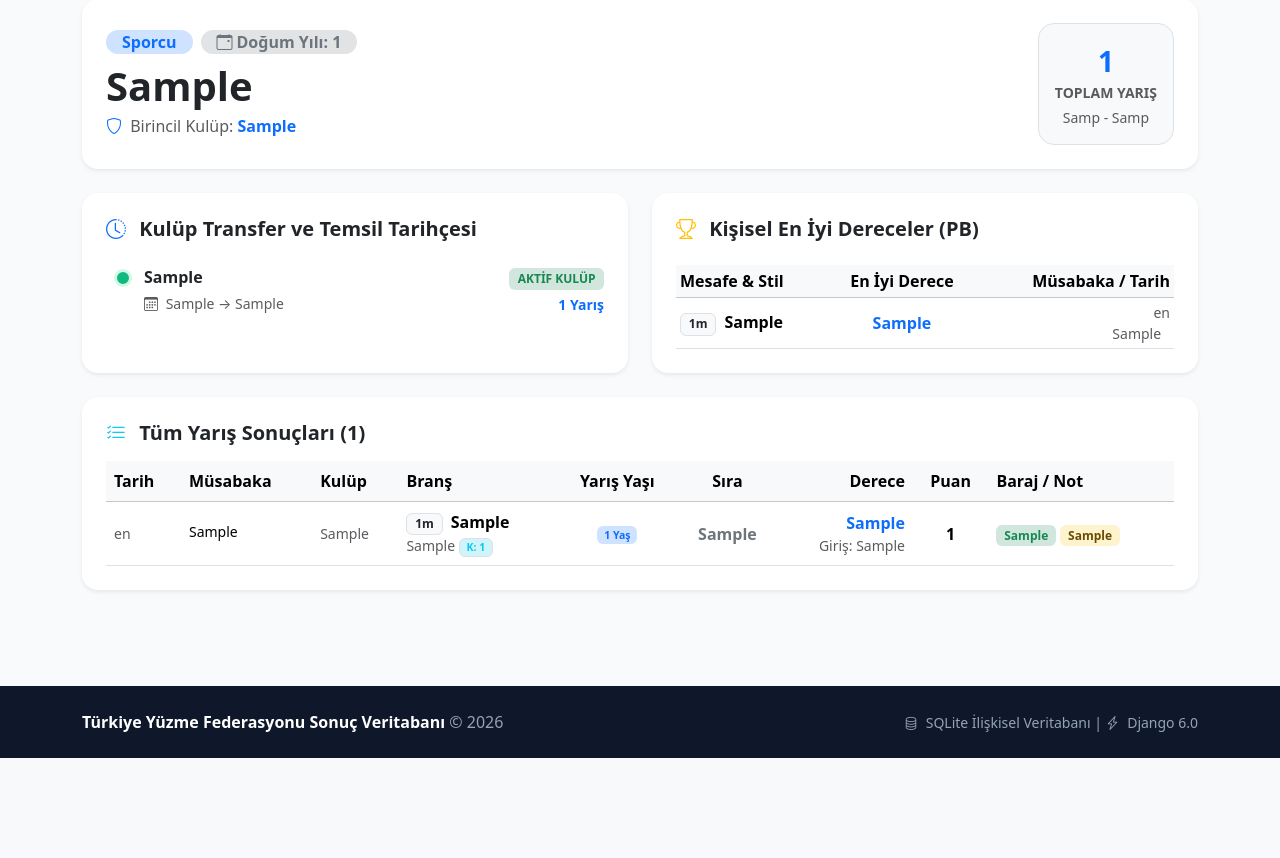
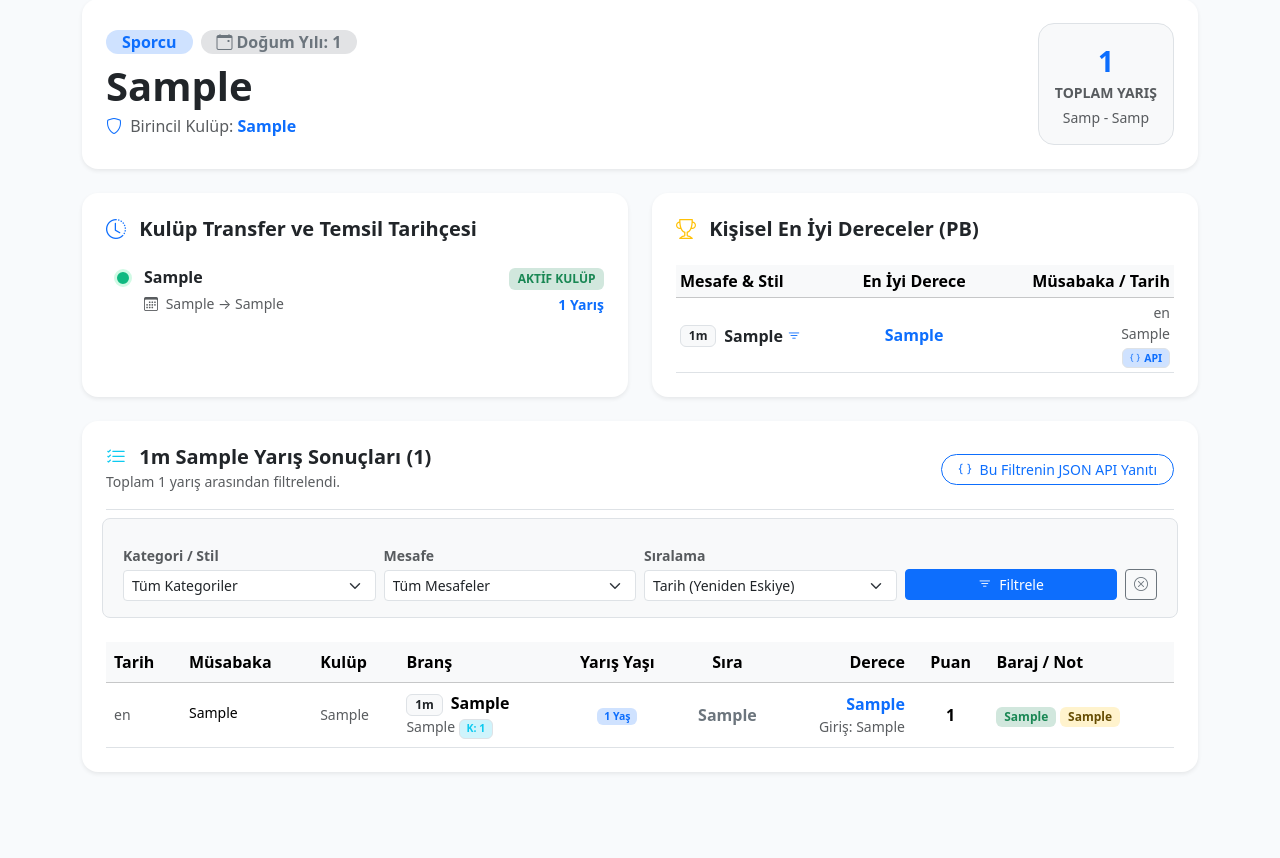
Before and after one commit to ozztozz/old_result, a Django app: page /sporcular/1/?kategori=Sample&mesafe=1 in a window 1280 px wide. Shown: the part 121-979 px from the top of the page. Before the commit the page ends 879 px from the top, so only its background shows below. Run offline with Django 5.2, Linux system fonts and the light colour scheme; tables that the repository leaves empty hold one stand-in row (values such as "Sample post").

Commit message:
feat(api): kategori ve mesafe secimine gore yuzucunun tum sonuclarini donen ozellik ve arayuz eklendi

```diff
--- a/yuzme_projesi/sonuclar/urls.py
+++ b/yuzme_projesi/sonuclar/urls.py
@@ -15,6 +15,8 @@
     path('api/sporcu-ara/', views.api_sporcu_ara, name='api_sporcu_ara'),
     path('api/sporcu-eslestir/', views.api_sporcu_eslestir, name='api_sporcu_eslestir'),
     path('api/sporcular/<int:sporcu_id>/sonuclar/', views.api_sporcu_sonuclari, name='api_sporcu_sonuclari'),
+    path('api/sporcular/<int:sporcu_id>/sonuclar/<str:kategori>/<int:mesafe>/', views.api_sporcu_sonuclari, name='api_sporcu_kategori_mesafe_sonuclari'),
+    path('api/sporcular/<int:sporcu_id>/<str:kategori>/<int:mesafe>/', views.api_sporcu_sonuclari, name='api_sporcu_kategori_mesafe_sonuclari_short'),
     path('api/sporcular/<int:sporcu_id>/', views.api_sporcu_sonuclari, name='api_sporcu_detay_api'),
     path('api/sporcu-sonuclari/', views.api_sporcu_sonuclari, name='api_sporcu_sonuclari_query'),
     path('api/canli-aktar/', views.api_canli_aktar, name='api_canli_aktar'),
--- a/yuzme_projesi/sonuclar/views.py
+++ b/yuzme_projesi/sonuclar/views.py
@@ -89,7 +89,7 @@
 
 
 def sporcu_detay(request, pk):
-    """Sporcu detay sayfası: Profil, Kulüp Tarihçesi, En İyi Dereceler (PB) ve Tüm Yarışları."""
+    """Sporcu detay sayfası: Profil, Kulüp Tarihçesi, En İyi Dereceler (PB) ve Kategori/Mesafe filtreli Yarış Sonuçları."""
     sporcu = get_object_or_404(Sporcu.objects.select_related('birincil_kulup'), pk=pk)
 
     # Kulüp Transfer Tarihçesi
@@ -98,18 +98,51 @@
     # Kişisel En İyi Dereceler (PB)
     pbs = sporcu.en_iyi_dereceler()
 
-    # Tüm Yarış Sonuçları (Sayfalanmış)
-    sonuclar_qs = sporcu.yaris_sonuclari.select_related('kulup').order_by('-yaris_tarihi_baslangic', 'id')
+    # Kategori (Stil) ve Mesafe Filtreleri
+    kategori = (request.GET.get('kategori') or request.GET.get('stil') or '').strip()
+    mesafe_raw = request.GET.get('mesafe', '').strip()
+    sirala = request.GET.get('sirala', 'tarih_desc')
+
+    sonuclar_qs = sporcu.yaris_sonuclari.select_related('kulup')
+
+    if kategori:
+        sonuclar_qs = sonuclar_qs.filter(stil__icontains=kategori)
+
+    mesafe_val = None
+    if mesafe_raw:
+        try:
+            mesafe_val = int(mesafe_raw)
+            sonuclar_qs = sonuclar_qs.filter(mesafe=mesafe_val)
+        except ValueError:
+            pass
+
+    if sirala == 'derece':
+        sonuclar_qs = sonuclar_qs.order_by('derece_saniye', '-yaris_tarihi_baslangic')
+    elif sirala == 'tarih_asc':
+        sonuclar_qs = sonuclar_qs.order_by('yaris_tarihi_baslangic', 'id')
+    else:
+        sonuclar_qs = sonuclar_qs.order_by('-yaris_tarihi_baslangic', '-id')
+
+    total_filtered_races = sonuclar_qs.count()
     paginator = Paginator(sonuclar_qs, 30)
     page_number = request.GET.get('page')
     page_obj = paginator.get_page(page_number)
+
+    mevcut_stiller = ['Serbest', 'Sırtüstü', 'Kurbağalama', 'Kelebek', 'Karışık']
+    mevcut_mesafeler = [50, 100, 200, 400, 800, 1500]
 
     context = {
         'sporcu': sporcu,
         'tarihce': tarihce,
         'pbs': pbs,
         'page_obj': page_obj,
-        'total_races': sonuclar_qs.count(),
+        'total_races': total_filtered_races,
+        'total_all_races': sporcu.toplam_yaris_sayisi,
+        'secilen_kategori': kategori,
+        'secilen_mesafe': mesafe_val,
+        'secilen_sirala': sirala,
+        'mevcut_stiller': mevcut_stiller,
+        'mevcut_mesafeler': mevcut_mesafeler,
     }
     return render(request, 'sonuclar/sporcu_detay.html', context)
 
@@ -621,30 +654,34 @@
 
 
 @csrf_exempt
-def api_sporcu_sonuclari(request, sporcu_id=None):
+def api_sporcu_sonuclari(request, sporcu_id=None, kategori=None, mesafe=None):
     """
-    Sporcu ID ile Stil ve Mesafe Bazında En İyi Sonuçlar API'si
-    -----------------------------------------------------------
+    Sporcu ID ile Kategori ve Mesafe Bazında Sonuçlar API'si
+    -------------------------------------------------------
     GET veya POST ile gelen sporcu ID'sine göre sporcunun:
     1. Profil bilgilerini (ad, doğum yılı, cinsiyet, aktif kulüp, okul, yarış sayısı)
-    2. Stil ve mesafe bazında kişisel en iyi sonuçlarını (PB - Personal Bests)
-    3. Kulüp tarihçesini
+    2. Belirli bir kategori (stil) ve mesafe seçilmişse o branştaki tüm sonuç listesini ve en iyi derecesini (PB)
+    3. Herhangi bir kategori seçilmemişse stil ve mesafe bazındaki kişisel en iyi derecelerini (PB özeti)
+    4. Kulüp temsil tarihçesini
     JSON formatında döner.
 
-    Kullanım:
-      - GET /api/sporcular/242/sonuclar/
-      - GET /api/sporcular/242/
-      - GET /api/sporcu-sonuclari/?sporcu_id=242
-      - POST /api/sporcu-sonuclari/ {"sporcu_id": 242}
+    Kullanım URL'leri:
+      - GET /api/sporcular/<sporcu_id>/sonuclar/
+      - GET /api/sporcular/<sporcu_id>/sonuclar/<kategori>/<mesafe>/
+      - GET /api/sporcular/<sporcu_id>/<kategori>/<mesafe>/
+      - GET /api/sporcu-sonuclari/?sporcu_id=<id>&kategori=<stil>&mesafe=<mesafe>
+      - POST /api/sporcu-sonuclari/ {"sporcu_id": <id>, "kategori": "Serbest", "mesafe": 50}
 
-    Filtre Parametreleri (Opsiyonel):
-      - stil: 'Serbest', 'Kurbağalama', 'Sırtüstü', 'Kelebek', 'Karışık'
-      - mesafe: 50, 100, 200, 400 vb.
-      - tum_yarislar: 1 / true (Tüm geçmiş yarışları da 'tum_yarislar' anahtarıyla ekler)
+    Parametreler:
+      - kategori / stil: 'Serbest', 'Kurbağalama', 'Sırtüstü', 'Kelebek', 'Karışık'
+      - mesafe: 50, 100, 200, 400, 800, 1500
+      - sirala: 'tarih' (en yeni önce - varsayılan), 'tarih_asc' (kronolojik), 'derece' (en hızlı önce)
+      - tum_yarislar: 1 / true (Tüm geçmiş yarışları da döner)
     """
     target_id = sporcu_id
-    stil_filter = None
-    mesafe_filter = None
+    kategori_filter = kategori
+    mesafe_filter = mesafe
+    sirala = 'tarih'
     tum_yarislar = False
 
     if request.method == 'POST':
@@ -658,20 +695,26 @@
 
         if not target_id:
             target_id = data.get('sporcu_id') or data.get('id') or data.get('bulunan_id')
-        stil_filter = data.get('stil')
-        mesafe_filter = data.get('mesafe')
+        if not kategori_filter:
+            kategori_filter = data.get('kategori') or data.get('stil') or data.get('brans')
+        if mesafe_filter is None:
+            mesafe_filter = data.get('mesafe')
+        sirala = data.get('sirala') or sirala
         tum_yarislar = str(data.get('tum_yarislar', '')).lower() in ('1', 'true', 'yes') or str(data.get('tum_sonuclar', '')).lower() in ('1', 'true', 'yes')
     else:
         if not target_id:
             target_id = request.GET.get('sporcu_id') or request.GET.get('id') or request.GET.get('bulunan_id')
-        stil_filter = request.GET.get('stil')
-        mesafe_filter = request.GET.get('mesafe')
+        if not kategori_filter:
+            kategori_filter = request.GET.get('kategori') or request.GET.get('stil') or request.GET.get('brans')
+        if mesafe_filter is None:
+            mesafe_filter = request.GET.get('mesafe')
+        sirala = request.GET.get('sirala') or sirala
         tum_yarislar = str(request.GET.get('tum_yarislar', '')).lower() in ('1', 'true', 'yes') or str(request.GET.get('tum_sonuclar', '')).lower() in ('1', 'true', 'yes')
 
     if not target_id:
         return JsonResponse({
             "durum": "gecersiz_istek",
-            "mesaj": "Geçerli bir sporcu ID'si belirtilmelidir (örn: ?sporcu_id=242 veya /api/sporcular/242/sonuclar/).",
+            "mesaj": "Geçerli bir sporcu ID'si belirtilmelidir (örn: ?sporcu_id=441 veya /api/sporcular/441/sonuclar/).",
             "sporcu": None,
             "en_iyi_sonuclar": [],
             "sonuclar": []
@@ -716,18 +759,38 @@
         "profil_url": f"/sporcular/{sp.id}/"
     }
 
-    # Stil ve mesafe bazında kişisel en iyi sonuçlar (PB)
+    # Kulüp Tarihçesi
+    tarihce_list = []
+    for t in sp.kulup_tarihcesi.select_related('kulup').order_by('donem_sirasi'):
+        tarihce_list.append({
+            "kulup_id": t.kulup.id,
+            "kulup_adi": t.kulup.kulup_adi,
+            "okul_mu": t.kulup.okul_mu,
+            "aktif_kulup_mu": t.aktif_kulup_mu,
+            "toplam_yaris_sayisi": t.toplam_yaris_sayisi,
+            "ilk_yaris_tarihi": t.ilk_yaris_tarihi,
+            "son_yaris_tarihi": t.son_yaris_tarihi,
+            "donem_sirasi": t.donem_sirasi
+        })
+
+    # Mesafe int dönüşümü
+    mesafe_val = None
+    if mesafe_filter is not None and str(mesafe_filter).strip():
+        try:
+            mesafe_val = int(str(mesafe_filter).strip())
+        except (ValueError, TypeError):
+            pass
+
+    kategori_str = str(kategori_filter).strip() if kategori_filter else ""
+
+    # Kişisel En İyi Dereceler (PB listesi)
     pbs = sp.en_iyi_dereceler()
     pb_list = []
     for pb in pbs:
-        if stil_filter and stil_filter.lower() not in (pb.stil or '').lower():
+        if kategori_str and kategori_str.lower() not in (pb.stil or '').lower():
             continue
-        if mesafe_filter:
-            try:
-                if int(mesafe_filter) != pb.mesafe:
-                    continue
-            except Exception:
-                pass
+        if mesafe_val is not None and pb.mesafe != mesafe_val:
+            continue
 
         pb_list.append({
             "etkinlik": f"{pb.mesafe}m {pb.stil}" if pb.mesafe and pb.stil else (pb.stil or ""),
@@ -745,20 +808,90 @@
             "kulup_okul_mu": pb.kulup.okul_mu if pb.kulup else 0
         })
 
-    # Kulüp Tarihçesi
-    tarihce_list = []
-    for t in sp.kulup_tarihcesi.select_related('kulup').order_by('donem_sirasi'):
-        tarihce_list.append({
-            "kulup_id": t.kulup.id,
-            "kulup_adi": t.kulup.kulup_adi,
-            "okul_mu": t.kulup.okul_mu,
-            "aktif_kulup_mu": t.aktif_kulup_mu,
-            "toplam_yaris_sayisi": t.toplam_yaris_sayisi,
-            "ilk_yaris_tarihi": t.ilk_yaris_tarihi,
-            "son_yaris_tarihi": t.son_yaris_tarihi,
-            "donem_sirasi": t.donem_sirasi
-        })
+    # Kategori veya Mesafe filtresi verilmişse (veya tum_yarislar istenmişse)
+    # sporcunun o branştaki tüm sonuçlarını liste halinde dön
+    if kategori_str or mesafe_val is not None:
+        races_qs = sp.yaris_sonuclari.select_related('kulup')
+        if kategori_str:
+            races_qs = races_qs.filter(stil__icontains=kategori_str)
+        if mesafe_val is not None:
+            races_qs = races_qs.filter(mesafe=mesafe_val)
 
+        # Sıralama
+        if sirala == 'derece':
+            races_qs = races_qs.order_by('derece_saniye', '-yaris_tarihi_baslangic')
+        elif sirala in ('tarih_asc', 'eskiden_yeniye', 'kronolojik'):
+            races_qs = races_qs.order_by('yaris_tarihi_baslangic', 'id')
+        else:
+            races_qs = races_qs.order_by('-yaris_tarihi_baslangic', '-id')
+
+        # O branştaki en iyi derece (PB) tespiti
+        valid_pb_race = races_qs.filter(
+            derece_saniye__isnull=False,
+            derece_saniye__gt=0
+        ).order_by('derece_saniye').first()
+
+        best_race_dict = None
+        if valid_pb_race:
+            best_race_dict = {
+                "id": valid_pb_race.id,
+                "etkinlik": f"{valid_pb_race.mesafe}m {valid_pb_race.stil}" if valid_pb_race.mesafe and valid_pb_race.stil else (valid_pb_race.stil or ""),
+                "mesafe": valid_pb_race.mesafe,
+                "stil": valid_pb_race.stil,
+                "derece": valid_pb_race.derece,
+                "derece_saniye": valid_pb_race.derece_saniye,
+                "puan": valid_pb_race.puan,
+                "sira": valid_pb_race.sira,
+                "baraj": valid_pb_race.baraj,
+                "tarih": valid_pb_race.yaris_tarihi_baslangic or valid_pb_race.yaris_tarihi_ham,
+                "musabaka_adi": valid_pb_race.musabaka_adi,
+                "sehir": valid_pb_race.sehir,
+                "kulup": valid_pb_race.kulup.kulup_adi if valid_pb_race.kulup else "",
+                "kulup_okul_mu": valid_pb_race.kulup.okul_mu if valid_pb_race.kulup else 0
+            }
+
+        filtered_results_list = []
+        for y in races_qs:
+            filtered_results_list.append({
+                "id": y.id,
+                "tarih": y.yaris_tarihi_baslangic or y.yaris_tarihi_ham,
+                "musabaka_adi": y.musabaka_adi,
+                "sehir": y.sehir,
+                "mesafe": y.mesafe,
+                "stil": y.stil,
+                "etkinlik": f"{y.mesafe}m {y.stil}" if y.mesafe and y.stil else (y.stil or ""),
+                "derece": y.derece,
+                "derece_saniye": y.derece_saniye,
+                "puan": y.puan,
+                "sira": y.sira,
+                "seri": y.seri,
+                "kulvar": y.kulvar,
+                "giris_derecesi": y.giris_derecesi,
+                "baraj": y.baraj,
+                "kulup": y.kulup.kulup_adi if y.kulup else "",
+                "kulup_okul_mu": y.kulup.okul_mu if y.kulup else 0,
+                "yas_grubu": y.yas_grubu,
+                "sporcu_yasi": y.hesaplanan_yas or y.sporcu_yas,
+                "kisisel_en_iyi_mi": bool(valid_pb_race and y.id == valid_pb_race.id)
+            })
+
+        response_data = {
+            "durum": "basarili",
+            "sporcu": sporcu_data,
+            "filtre": {
+                "kategori": kategori_str or None,
+                "mesafe": mesafe_val,
+                "sirala": sirala
+            },
+            "en_iyi_derece": best_race_dict,
+            "toplam_sonuc_sayisi": len(filtered_results_list),
+            "sonuclar": filtered_results_list,
+            "en_iyi_sonuclar": [best_race_dict] if best_race_dict else pb_list,
+            "kulup_tarihcesi": tarihce_list
+        }
+        return JsonResponse(response_data, status=200, json_dumps_params={'ensure_ascii': False})
+
+    # Kategori veya mesafe belirtilmemişse genel PB özeti dön
     response_data = {
         "durum": "basarili",
         "sporcu": sporcu_data,
@@ -768,16 +901,8 @@
         "kulup_tarihcesi": tarihce_list
     }
 
-    # İsteğe bağlı tüm yarış geçmişi
     if tum_yarislar:
         tum_qs = sp.yaris_sonuclari.select_related('kulup').order_by('-yaris_tarihi_baslangic', '-id')
-        if stil_filter:
-            tum_qs = tum_qs.filter(stil__icontains=stil_filter.strip())
-        if mesafe_filter:
-            try:
-                tum_qs = tum_qs.filter(mesafe=int(mesafe_filter))
-            except Exception:
-                pass
         all_races_list = []
         for y in tum_qs[:100]:
             all_races_list.append({
--- a/yuzme_projesi/templates/sonuclar/sporcu_detay.html
+++ b/yuzme_projesi/templates/sonuclar/sporcu_detay.html
@@ -106,13 +106,19 @@
                         {% for pb in pbs %}
                         <tr>
                             <td class="fw-bold">
-                                <span class="badge bg-light text-dark border me-1">{{ pb.mesafe }}m</span>
-                                {{ pb.stil }}
+                                <a href="?kategori={{ pb.stil }}&mesafe={{ pb.mesafe }}" class="text-decoration-none text-dark d-inline-flex align-items-center" title="Bu branştaki tüm yarış sonuçlarını filtrele">
+                                    <span class="badge bg-light text-dark border me-2">{{ pb.mesafe }}m</span>
+                                    <span>{{ pb.stil }}</span>
+                                    <i class="bi bi-filter ms-1 text-primary small"></i>
+                                </a>
                             </td>
                             <td class="text-center fw-bold text-primary fs-6">{{ pb.derece }}</td>
                             <td class="text-end small text-muted">
                                 <div>{{ pb.yaris_tarihi_baslangic }}</div>
                                 <div class="text-truncate" style="max-width: 180px;">{{ pb.musabaka_adi }}</div>
+                                <a href="{% url 'sonuclar:api_sporcu_sonuclari' sporcu.id %}{{ pb.stil }}/{{ pb.mesafe }}/" target="_blank" class="badge bg-primary-subtle text-primary border text-decoration-none mt-1" title="Bu branşın JSON API sonucunu yeni sekmede aç">
+                                    <i class="bi bi-braces me-1"></i>API
+                                </a>
                             </td>
                         </tr>
                         {% empty %}
@@ -127,11 +133,69 @@
     </div>
 </div>
 
-<!-- Tüm Yarış Sonuçları Tablosu -->
+<!-- Yarış Sonuçları Filtreleme ve Tablosu -->
 <div class="card border-0 shadow-sm rounded-4 p-4 bg-white mb-4">
-    <div class="d-flex justify-content-between align-items-center mb-3">
-        <h5 class="fw-bold text-dark mb-0"><i class="bi bi-list-check text-info me-2"></i> Tüm Yarış Sonuçları ({{ total_races }})</h5>
+    <div class="d-flex flex-wrap justify-content-between align-items-center gap-2 mb-3 pb-3 border-bottom">
+        <div>
+            <h5 class="fw-bold text-dark mb-0">
+                <i class="bi bi-list-check text-info me-2"></i>
+                {% if secilen_kategori or secilen_mesafe %}
+                    {{ secilen_mesafe|default:"" }}{% if secilen_mesafe %}m {% endif %}{{ secilen_kategori|default:"" }} Yarış Sonuçları ({{ total_races }})
+                {% else %}
+                    Tüm Yarış Sonuçları ({{ total_races }})
+                {% endif %}
+            </h5>
+            {% if secilen_kategori or secilen_mesafe %}
+                <small class="text-muted">Toplam {{ total_all_races }} yarış arasından filtrelendi.</small>
+            {% endif %}
+        </div>
+        <div class="d-flex gap-2">
+            <a href="{% url 'sonuclar:api_sporcu_sonuclari' sporcu.id %}?{% if secilen_kategori %}kategori={{ secilen_kategori }}&{% endif %}{% if secilen_mesafe %}mesafe={{ secilen_mesafe }}&{% endif %}sirala={{ secilen_sirala }}"
+               target="_blank" class="btn btn-outline-primary btn-sm rounded-pill px-3">
+                <i class="bi bi-braces me-1"></i> Bu Filtrenin JSON API Yanıtı
+            </a>
+        </div>
     </div>
+
+    <!-- Kategori ve Mesafe Filtre Formu -->
+    <form method="get" class="row g-2 align-items-center mb-4 bg-light p-3 rounded-3 border">
+        <div class="col-md-3">
+            <label class="form-label small fw-semibold text-muted mb-1">Kategori / Stil</label>
+            <select name="kategori" class="form-select form-select-sm">
+                <option value="">Tüm Kategoriler</option>
+                {% for st in mevcut_stiller %}
+                    <option value="{{ st }}" {% if secilen_kategori == st %}selected{% endif %}>{{ st }}</option>
+                {% endfor %}
+            </select>
+        </div>
+        <div class="col-md-3">
+            <label class="form-label small fw-semibold text-muted mb-1">Mesafe</label>
+            <select name="mesafe" class="form-select form-select-sm">
+                <option value="">Tüm Mesafeler</option>
+                {% for m in mevcut_mesafeler %}
+                    <option value="{{ m }}" {% if secilen_mesafe == m %}selected{% endif %}>{{ m }}m</option>
+                {% endfor %}
+            </select>
+        </div>
+        <div class="col-md-3">
+            <label class="form-label small fw-semibold text-muted mb-1">Sıralama</label>
+            <select name="sirala" class="form-select form-select-sm">
+                <option value="tarih_desc" {% if secilen_sirala == 'tarih_desc' or not secilen_sirala %}selected{% endif %}>Tarih (Yeniden Eskiye)</option>
+                <option value="tarih_asc" {% if secilen_sirala == 'tarih_asc' %}selected{% endif %}>Tarih (Kronolojik Gelişim)</option>
+                <option value="derece" {% if secilen_sirala == 'derece' %}selected{% endif %}>Derece (En Hızlı Önce)</option>
+            </select>
+        </div>
+        <div class="col-md-3 d-flex align-items-end gap-2 pt-md-4">
+            <button type="submit" class="btn btn-primary btn-sm flex-fill">
+                <i class="bi bi-filter me-1"></i> Filtrele
+            </button>
+            {% if secilen_kategori or secilen_mesafe or secilen_sirala != 'tarih_desc' %}
+                <a href="{% url 'sonuclar:sporcu_detay' sporcu.id %}" class="btn btn-outline-secondary btn-sm" title="Filtreleri Temizle">
+                    <i class="bi bi-x-circle"></i>
+                </a>
+            {% endif %}
+        </div>
+    </form>
     <div class="table-responsive">
         <table class="table table-hover align-middle mb-0">
             <thead class="table-light">
@@ -218,13 +282,13 @@
     <nav class="d-flex justify-content-center mt-4">
         <ul class="pagination pagination-sm">
             {% if page_obj.has_previous %}
-                <li class="page-item"><a class="page-link" href="?page=1">&laquo;</a></li>
-                <li class="page-item"><a class="page-link" href="?page={{ page_obj.previous_page_number }}">Önceki</a></li>
+                <li class="page-item"><a class="page-link" href="?page=1{% if secilen_kategori %}&kategori={{ secilen_kategori }}{% endif %}{% if secilen_mesafe %}&mesafe={{ secilen_mesafe }}{% endif %}{% if secilen_sirala %}&sirala={{ secilen_sirala }}{% endif %}">&laquo;</a></li>
+                <li class="page-item"><a class="page-link" href="?page={{ page_obj.previous_page_number }}{% if secilen_kategori %}&kategori={{ secilen_kategori }}{% endif %}{% if secilen_mesafe %}&mesafe={{ secilen_mesafe }}{% endif %}{% if secilen_sirala %}&sirala={{ secilen_sirala }}{% endif %}">Önceki</a></li>
             {% endif %}
             <li class="page-item active"><span class="page-link">Sayfa {{ page_obj.number }} / {{ page_obj.paginator.num_pages }}</span></li>
             {% if page_obj.has_next %}
-                <li class="page-item"><a class="page-link" href="?page={{ page_obj.next_page_number }}">Sonraki</a></li>
-                <li class="page-item"><a class="page-link" href="?page={{ page_obj.paginator.num_pages }}">&raquo;</a></li>
+                <li class="page-item"><a class="page-link" href="?page={{ page_obj.next_page_number }}{% if secilen_kategori %}&kategori={{ secilen_kategori }}{% endif %}{% if secilen_mesafe %}&mesafe={{ secilen_mesafe }}{% endif %}{% if secilen_sirala %}&sirala={{ secilen_sirala }}{% endif %}">Sonraki</a></li>
+                <li class="page-item"><a class="page-link" href="?page={{ page_obj.paginator.num_pages }}{% if secilen_kategori %}&kategori={{ secilen_kategori }}{% endif %}{% if secilen_mesafe %}&mesafe={{ secilen_mesafe }}{% endif %}{% if secilen_sirala %}&sirala={{ secilen_sirala }}{% endif %}">&raquo;</a></li>
             {% endif %}
         </ul>
     </nav>
```
Also changed, not shown: yuzme_projesi/sonuclar/tests.py (+49 -4 lines), yuzme_projesi/templates/sonuclar/sporcu_eslestir.html (+11 -2 lines), yuzme_projesi/yuzme_projesi/settings.py (+10 -0 lines), yuzme_projesi/sonuclar/sqlite_tr.py (line endings or trailing spaces).
